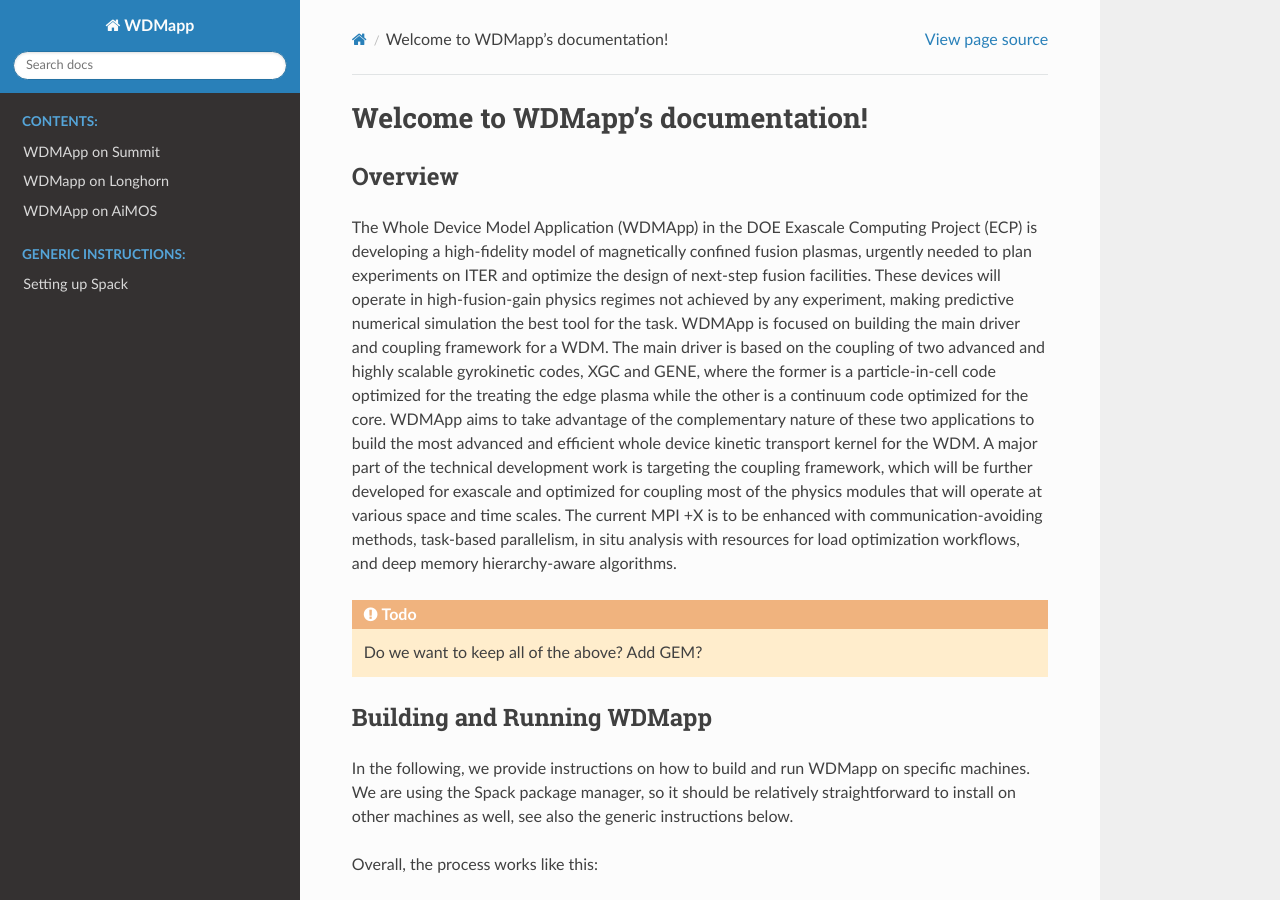
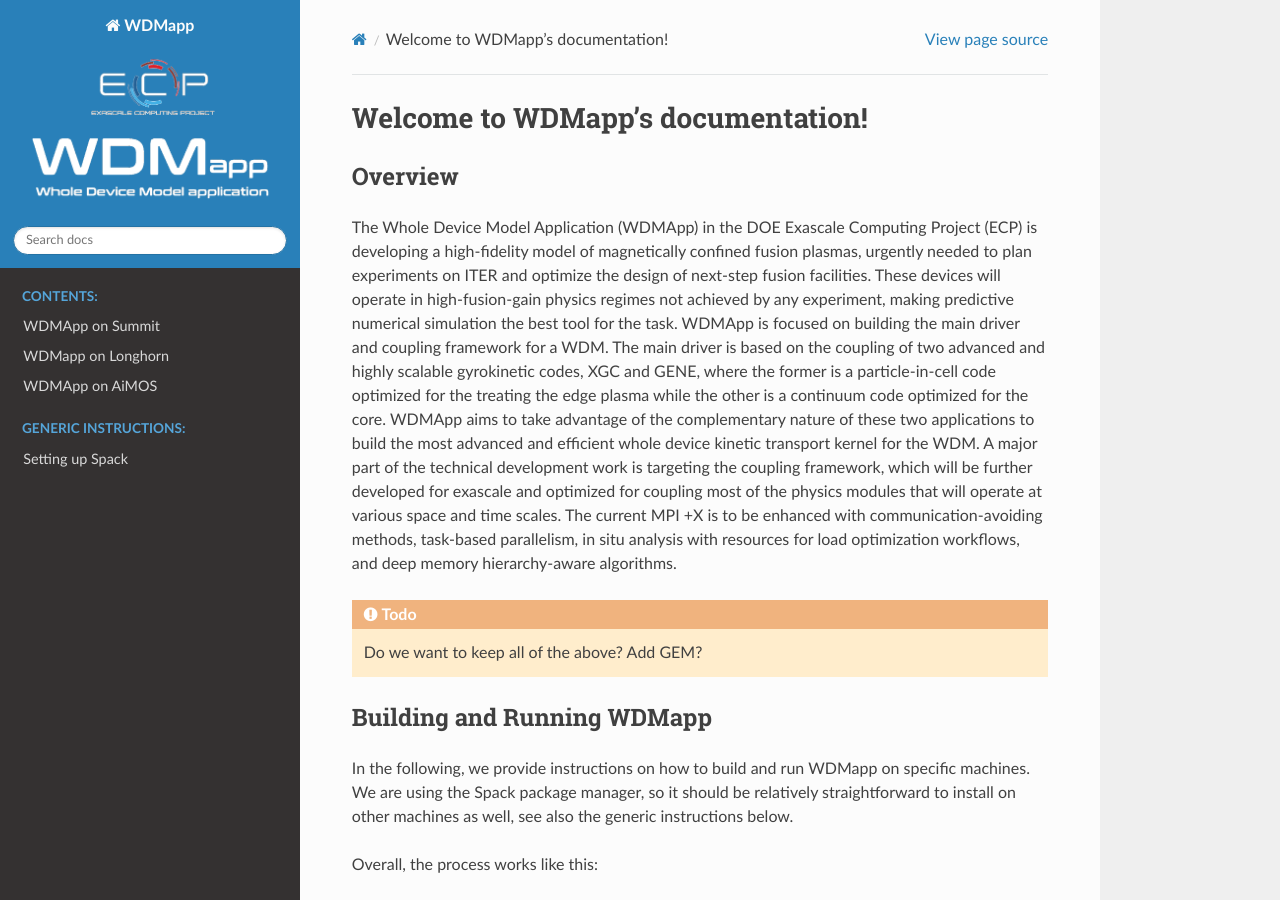
Before and after one commit to wdmapp/wdmapp-config, a Sphinx documentation site: the page built from docs/index.rst, in a window 1280 px wide and 900 px high. Built offline with Sphinx 7.4.7 and the Read the Docs theme 2.0.0, drawn with Linux system fonts in a browser that asks for light colours; pages that are not in the unit, such as notebooks, are missing from menus.

Commit message:
docs: add a logo
better than nothing

```diff
--- a/docs/conf.py
+++ b/docs/conf.py
@@ -20,6 +20,7 @@
 project = 'WDMapp'
 copyright = '2020, Kai Germaschewski, Bryce Allen'
 author = 'Kai Germaschewski, Bryce Allen'
+html_logo = '_static/wdmapp-logo2white.png'
 
 
 # -- General configuration ---------------------------------------------------
```
Also changed, not shown: docs/_static/wdmapp-logo2white.png (added).
